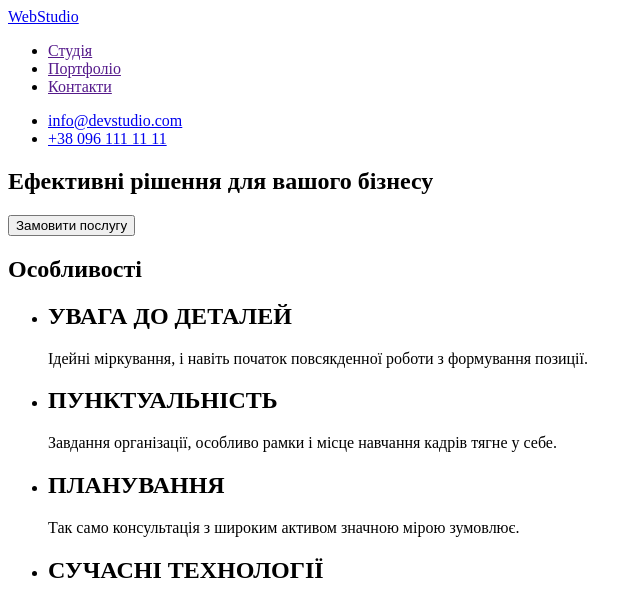
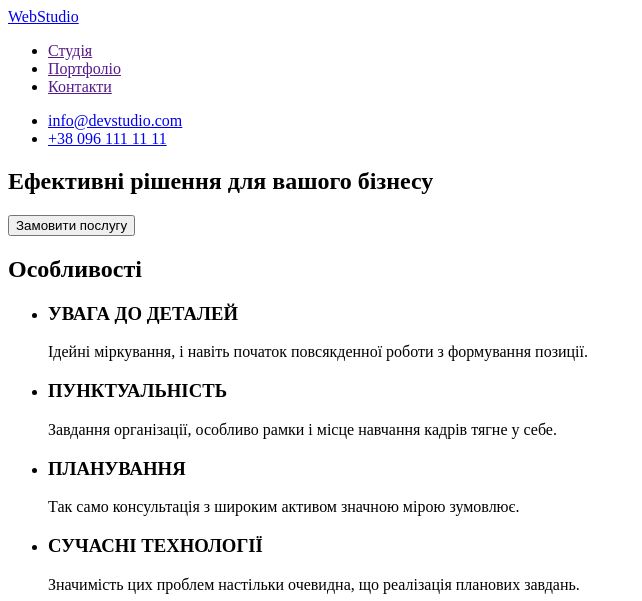
Before and after one commit to IvanBrenin/goit-markup-hw-01, a plain HTML site: page index.html in a window 1280 px wide. Shown: the top 601 px of the page, without its empty margins (0-642 px from the left). Drawn offline with Linux system fonts and the light colour scheme.

Commit message:
Update index.html

```diff
--- a/index.html
+++ b/index.html
@@ -32,19 +32,19 @@
         <h2>Особливості</h2>
         <ul>
           <li>
-            <h2>УВАГА ДО ДЕТАЛЕЙ</h2>
+            <h3>УВАГА ДО ДЕТАЛЕЙ</h3>
             <p>Ідейні міркування, і навіть початок повсякденної роботи з формування позиції.</p>
           </li>
           <li>
-            <h2>ПУНКТУАЛЬНІСТЬ</h2>
+            <h3>ПУНКТУАЛЬНІСТЬ</h3>
             <p>Завдання організації, особливо рамки і місце навчання кадрів тягне у себе.</p>
           </li>
           <li>
-            <h2>ПЛАНУВАННЯ</h2>
+            <h3>ПЛАНУВАННЯ</h3>
             <p>Так само консультація з широким активом значною мірою зумовлює.</p>
           </li>
           <li>
-            <h2>СУЧАСНІ ТЕХНОЛОГІЇ</h2>
+            <h3>СУЧАСНІ ТЕХНОЛОГІЇ</h3>
             <p>Значимість цих проблем настільки очевидна, що реалізація планових завдань.</p>
           </li>
         </ul>
```
